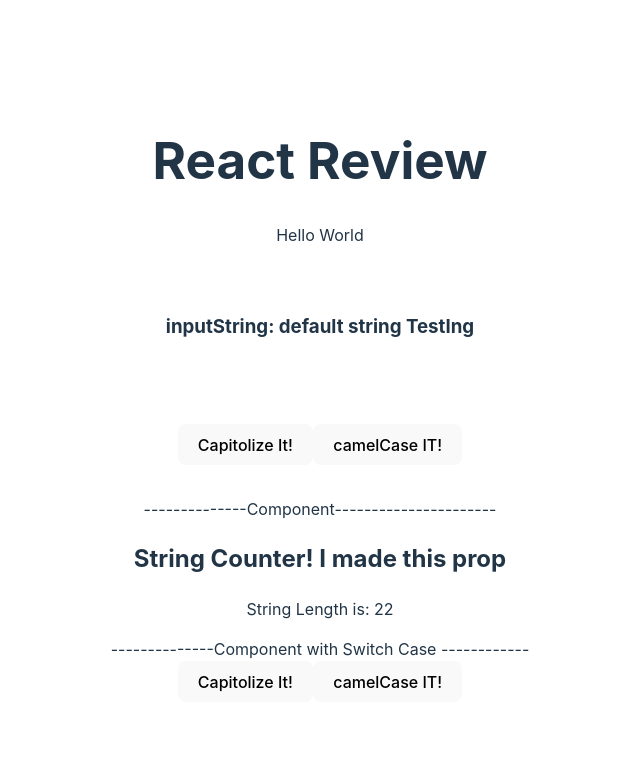
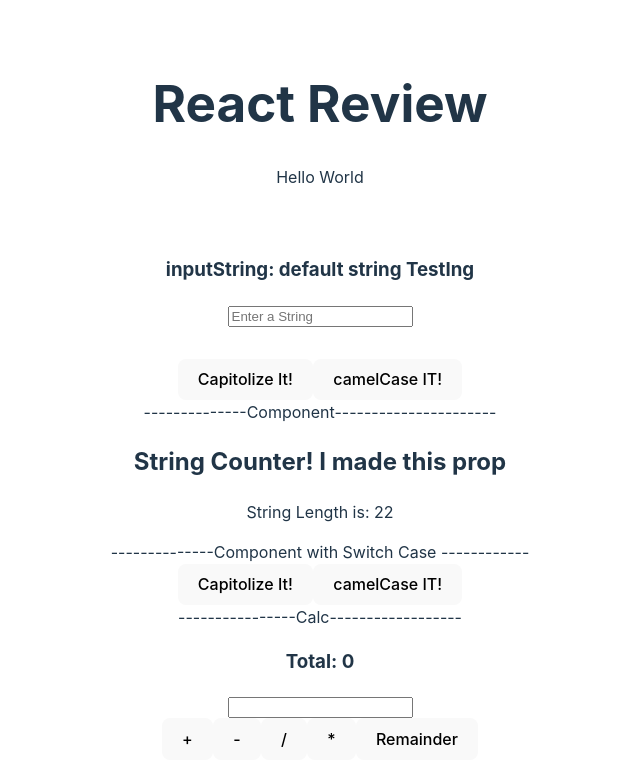
Before and after one commit to WDI-301/react-review-fall23, a React (Vite) app: page / in a window 1280 px wide. Shown: the top 784 px of the page, without its empty margins (320-960 px from the left). Built offline with nearby package versions, Linux system fonts and the light colour scheme.

Commit message:
Added calculator

```diff
--- a/src/App.jsx
+++ b/src/App.jsx
@@ -4,18 +4,24 @@
 import './App.css'
 import StringButton, { camelCase, capitolize } from './components/StringFunctions'
 import StringCounter from './components/StringCounter'
+import CalcButton from './components/CalcButton'
 
 
 function App() {
   const [count, setCount] = useState(0)
   const [helloWorld, setHelloWorld] = useState('Hello World')
   const [inputString, setInputString] = useState('default string TestIng')
+  const [num, setNum] = useState(0)
+  const [total, setTotal] = useState(0)
 
   const setHelloWorldFunc = () => {
     // alert('setHelloWorldInput')
     setHelloWorld('Hello Coders')
   }
 
+  // const inputHandler = event => setInputString(event.target.value)
+
+  let buttonArr = ['+', '-', '/', '*', 'Remainder']
 
   return (
     <>
@@ -25,9 +31,14 @@
       </div>
       <div className='card'>
         <h3>inputString: {inputString}</h3>
-        {/* input */}
+        <input
+           type='input'
+           placeholder='Enter a String'
+           //  onChange={inputHandler}
+           onChange={event => setInputString(event.target.value)}
+        />
       </div>
-      <div className="card">
+      <div>
         {/* <button onClick={() => setCount((count) => count + 1)}>
           count is {count}
         </button>
@@ -52,6 +63,48 @@
         inputString = {inputString}
         setInputString = {setInputString}
       />
+      <br />
+      ----------------Calc------------------<br />
+      <h3>Total: {total}</h3>
+      <input
+        type='number'
+        onChange={e => setNum(Number.parseInt(e.target.value))}
+      /><br/>
+      {/* <button onClick={() => setTotal(num + total)}>Add</button> */}
+      {/* <CalcButton
+        name="+"
+        num={num}
+        total={total}
+        setTotal={setTotal}
+      />
+      <CalcButton
+        name="-"
+        num={num}
+        total={total}
+        setTotal={setTotal}
+      />
+      <CalcButton
+        name="*"
+        num={num}
+        total={total}
+        setTotal={setTotal}
+      />
+      <CalcButton
+        name="/"
+        num={num}
+        total={total}
+        setTotal={setTotal}
+      /> */}
+      {
+        buttonArr.map(element =>
+        <CalcButton
+          name={element}
+          num={num}
+          total={total}
+          setTotal={setTotal}
+        /> )
+      }
+
     </>
   )
 }
--- /dev/null
+++ b/src/components/CalcButton.jsx
@@ -0,0 +1,28 @@
+import React from 'react'
+
+const CalcButton = (props) => {
+    const calculate = () => {
+        switch(props.name) {
+            case '+':
+                return props.total + props.num
+            case '-':
+                return props.total - props.num
+            case '*':
+                return props.total * props.num
+            case '/':
+                return props.total / props.num
+            case 'Remainder':
+                return props.total % props.num
+            default:
+                break
+
+        }
+
+    }
+
+  return (
+    <button onClick={() => {props.setTotal(calculate())}}>{props.name}</button>
+  )
+}
+
+export default CalcButton
```
